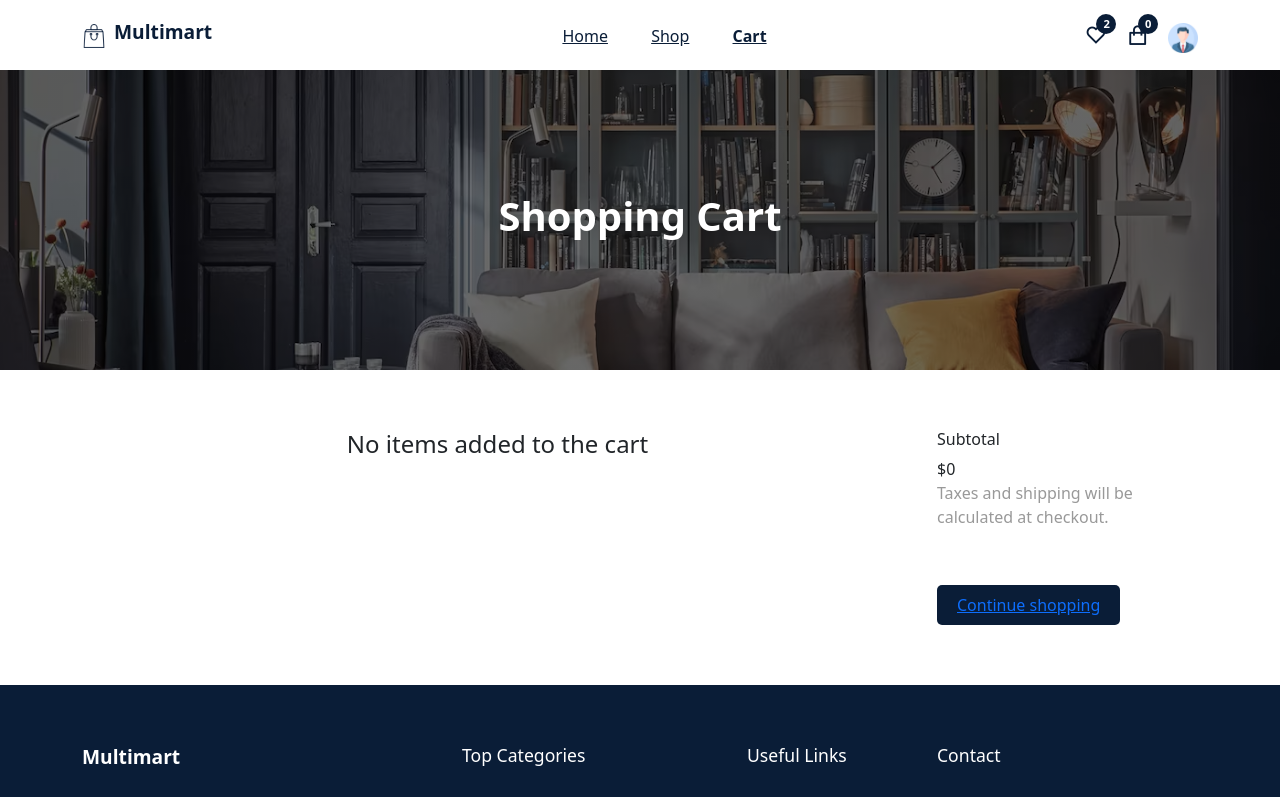
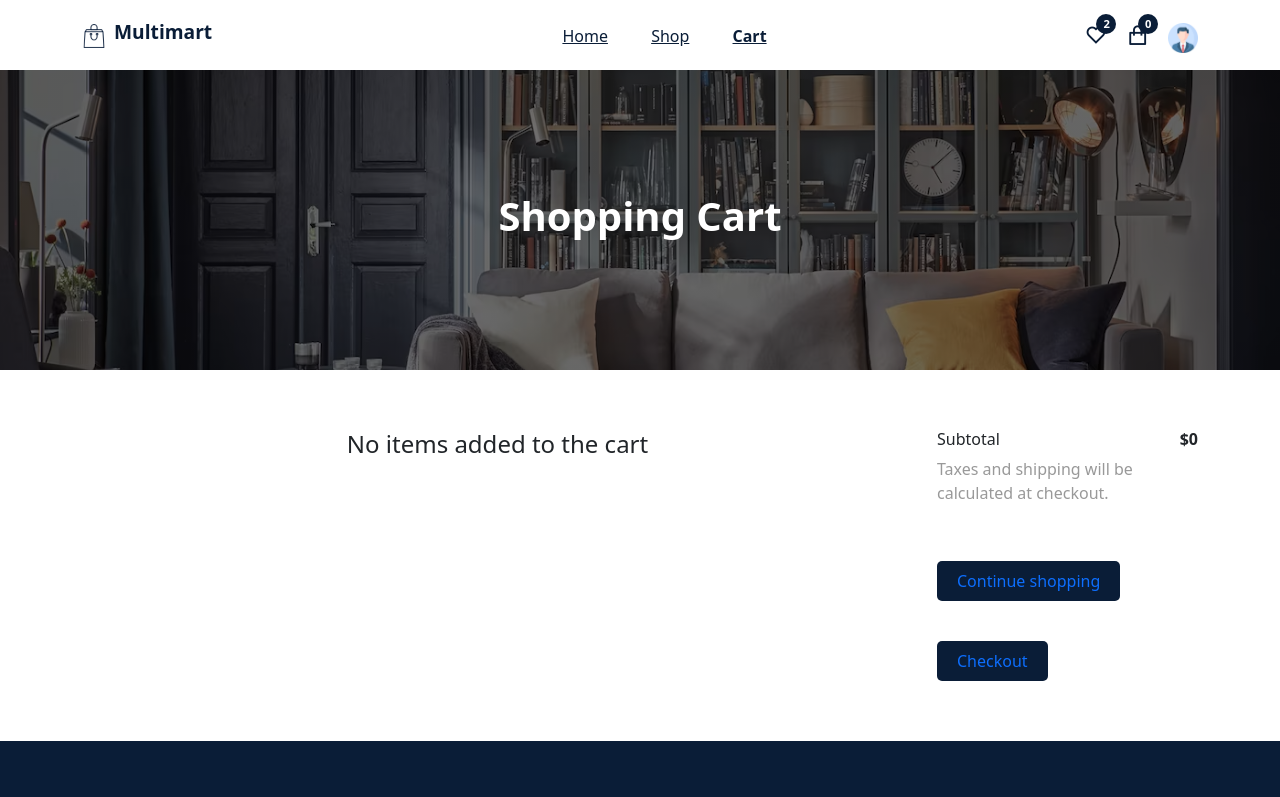
Before and after one commit to AlejoUfano/E-Commerce, a React (Create React App) app: page /cart in a window 1280 px wide. Shown: the top 797 px of the page. Built offline with nearby package versions, Linux system fonts and the light colour scheme.

Commit message:
Fix(Cart) Cart final touches

```diff
--- a/src/components/pages/Cart.jsx
+++ b/src/components/pages/Cart.jsx
@@ -48,11 +48,16 @@
             </Col>
             <Col lg='3 '>
               <div>
-                <h6>Subtotal</h6>
-                <span>${totalAmount}</span>
+                <h6 className='d-flex align-items-center justify-content-between'>
+                  Subtotal
+                  <span className='fz-4 fw-bold'>${totalAmount}</span>
+                </h6>
               </div>
-              <p>Taxes and shipping will be calculated at checkout.</p>
-              <button className="buyButton"><Link to='/shop'>Continue shopping</Link></button>
+              <p className='fs-6 mt-2'>Taxes and shipping will be calculated at checkout.</p>
+              <div>
+                <button className="buyButton"><Link to='/shop' style={{ textDecoration: 'none' }}>Continue shopping</Link></button>
+                <button className="buyButton"><Link to='/checkout' style={{ textDecoration: 'none' }}>Checkout</Link></button>
+              </div>
             </Col>
           </Row>
         </Container>
```
